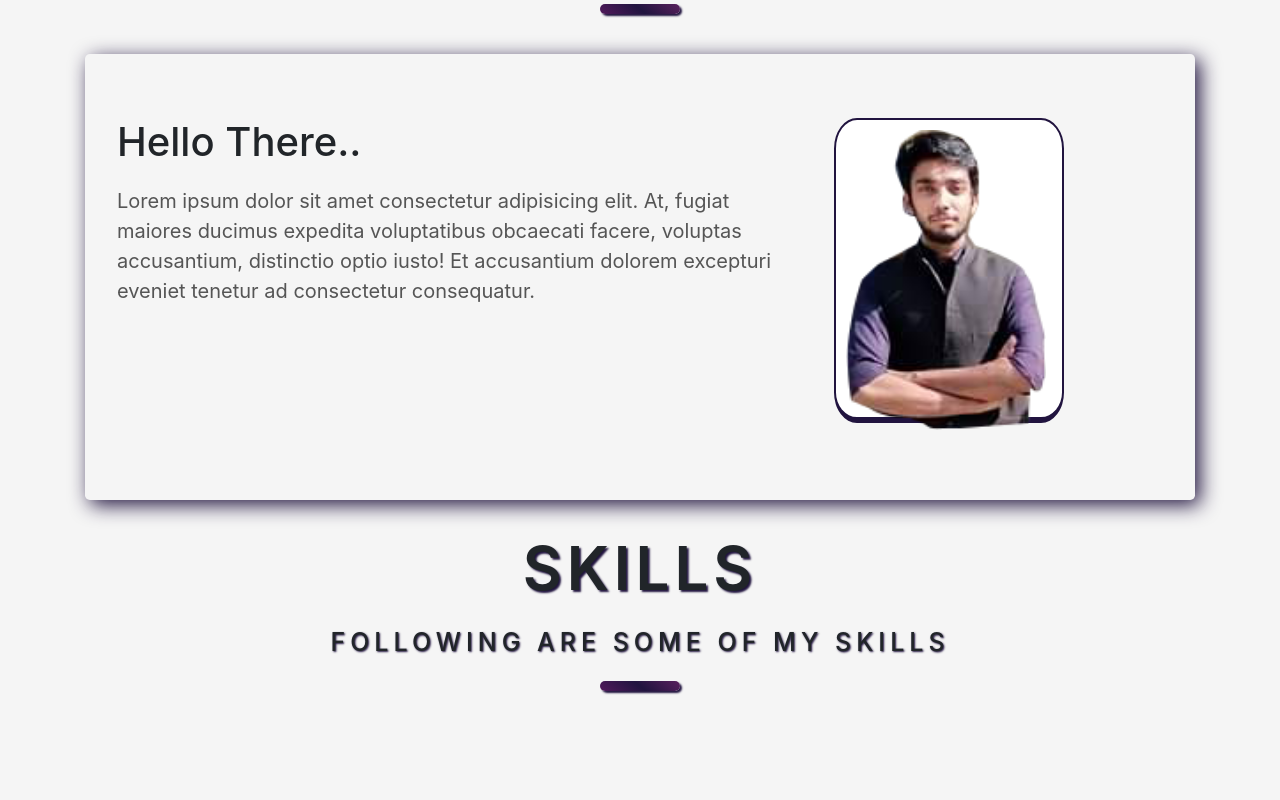
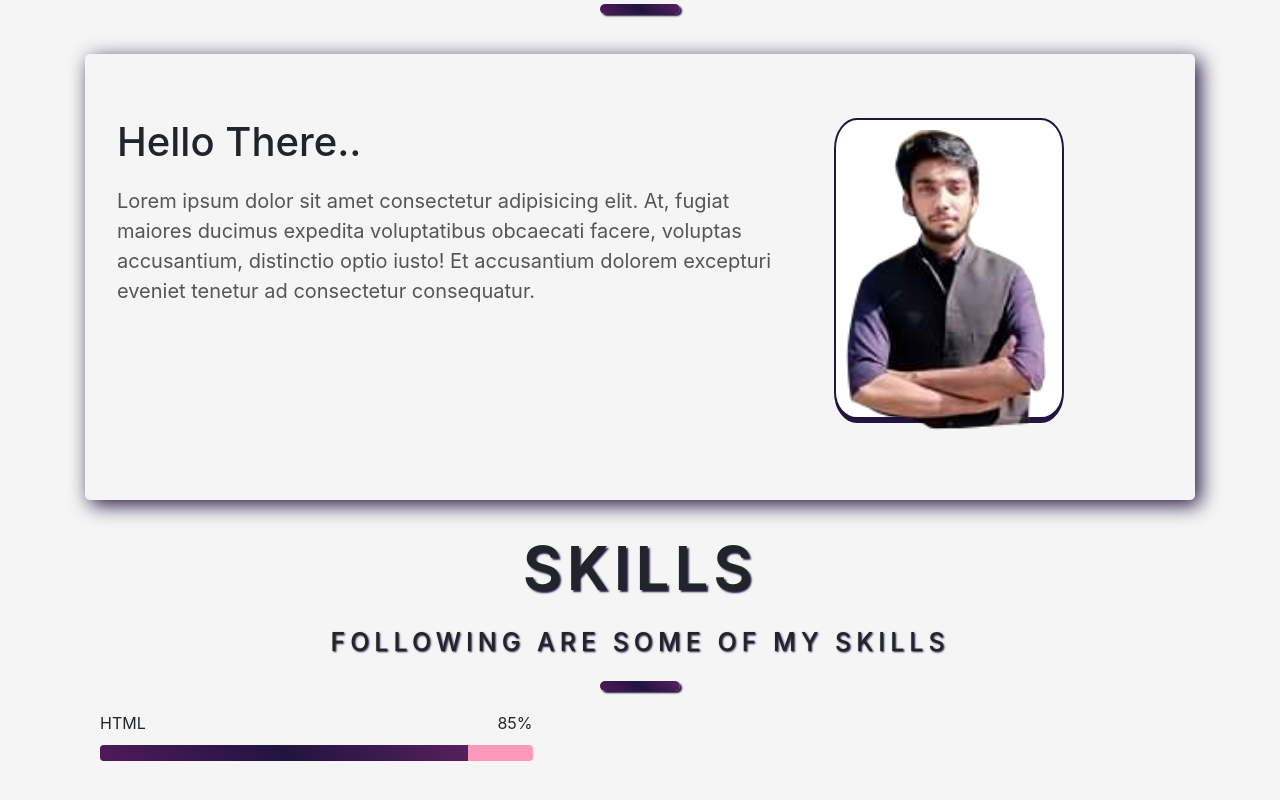
Before and after one commit to Nabeel529886/portfolio, a plain HTML site: page main.html in a window 1280 px wide. Shown: the part 1116-1916 px from the top of the page. Before the commit the page ends 1827 px from the top, so only its background shows below. Drawn offline with nearby package versions, Linux system fonts and the light colour scheme.

Commit message:
few changes made

```diff
--- a/main.html
+++ b/main.html
@@ -78,9 +78,18 @@
                   <div class="line-mf"></div>
               </div>
               <div class="skills-details container">
+                    <div class="col-md-5">
+                        <div class="skill-mf">
+                            <span>HTML</span>
+                            <span class="float-right">85%</span>
+                            <div class="progress" style="background-color:#f9B">
+                                <div class="progress-bar" style="width: 85%;" role="progressbar" aria-valuenow="85" aria-valuemin="0" aria-valuemax="100"></div>
+                            </div>
+                        </div>
+                    </div>
+                    <div class="col-md-7"></div>
               </div>
           </div>
-
       </section>
 
 
--- a/styles/css/main.css
+++ b/styles/css/main.css
@@ -4,7 +4,7 @@ body{
 }
 .navbar{
     /* background: linear-gradient(40deg, #4B0082, #4b0092, #4b00A3) !important; */
-    box-shadow: 8px 8px 8px #241540;
+    /* box-shadow: 8px 8px 8px #241540;*/
     border-radius: 0px;
     height: 7%
 }
@@ -169,3 +169,15 @@ li.active a.nav-link{
     height: 300px;
     margin: 0 auto;
 }
+
+#skills {
+    margin-bottom: 50px;
+}
+
+#skills .skills-details .skill-mf .progress{
+    margin-top: 10px;
+}
+
+#skills .skills-details .skill-mf .progress .progress-bar{
+    background: linear-gradient(40deg, #511A5B, #21143F, #59215D);
+}
```
